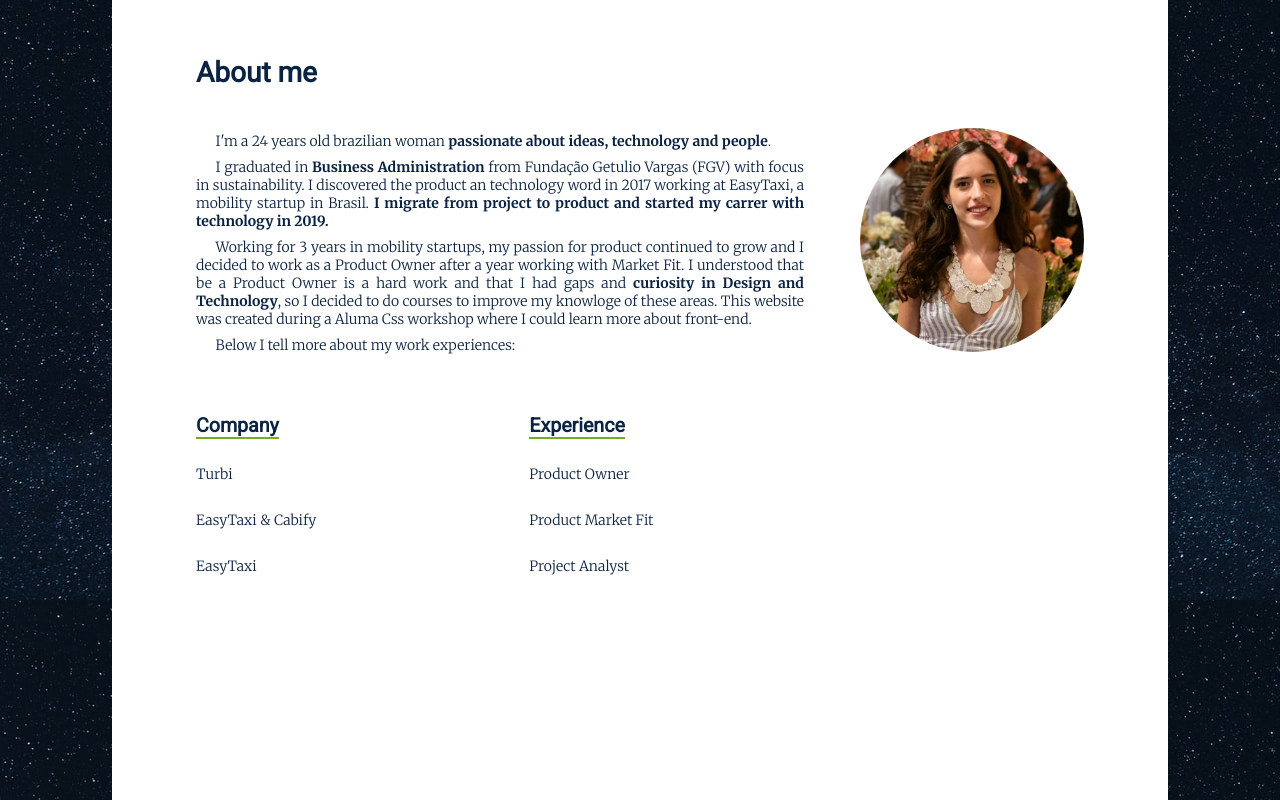
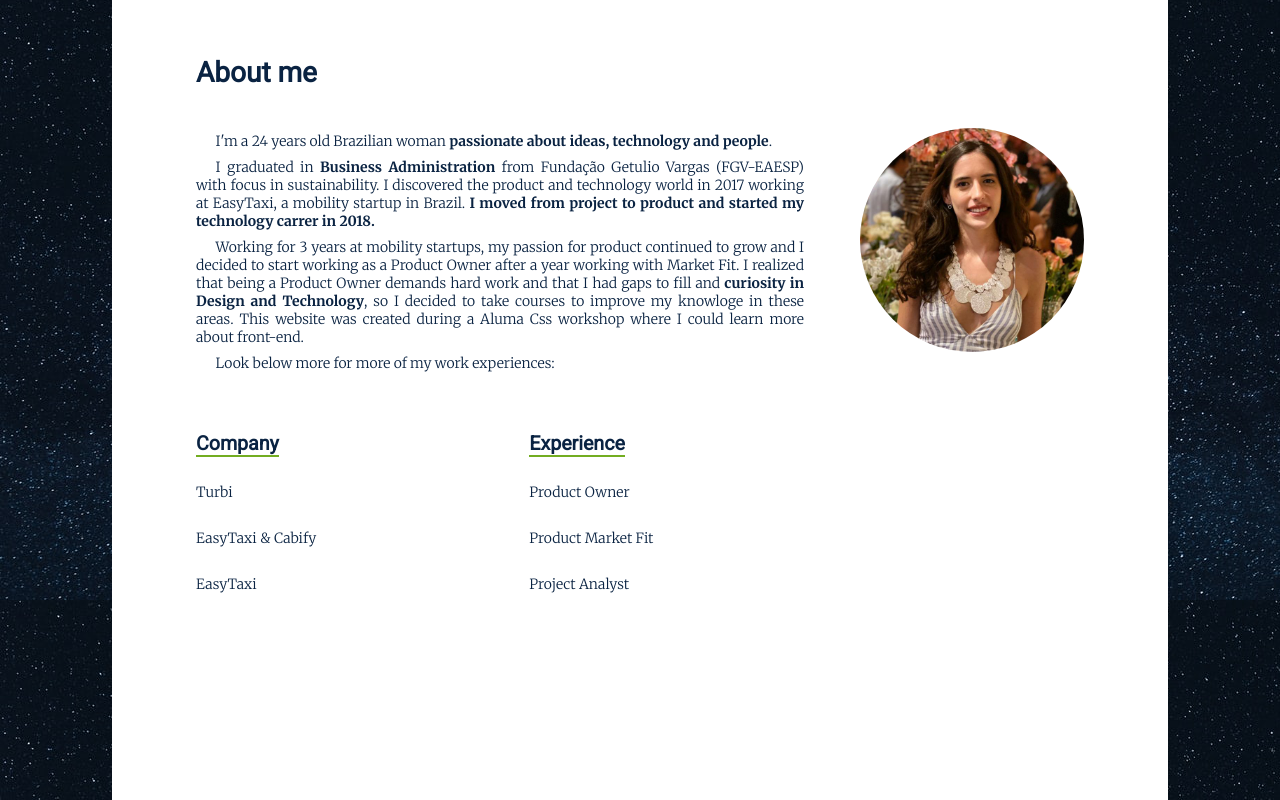
Before and after one commit to juliesarvasi/juliesite, a plain HTML site: page index.html in a window 1280 px wide. Shown: the part 800-1600 px from the top of the page. Drawn offline with Linux system fonts and the light colour scheme.

Commit message:
fixes gramatical mistakes

```diff
--- a/index.html
+++ b/index.html
@@ -42,14 +42,14 @@
     </figure>
     <h1>
     </h1>
-    <p>I'm a 24 years old brazilian woman<b> passionate about ideas, technology and people</b>.
+    <p>I'm a 24 years old Brazilian woman<b> passionate about ideas, technology and people</b>.
     </p>
-    <p>I graduated in <b>Business Administration</b> from Fundação Getulio Vargas (FGV) with focus in sustainability. I discovered the product an technology word in 2017 working at EasyTaxi, a mobility startup in Brasil. <b>I migrate from project to product and started my carrer with technology in 2019.</b>
+    <p>I graduated in <b>Business Administration</b> from Fundação Getulio Vargas (FGV-EAESP) with focus in sustainability. I discovered the product and technology world in 2017 working at EasyTaxi, a mobility startup in Brazil. <b>I moved from project to product and started my technology carrer in 2018.</b>
     </p>
-    <p>Working for 3 years in mobility startups, my passion for product continued to grow and I decided to work as a Product Owner after a year working with Market Fit. I understood that be a Product Owner is a hard work and that I had gaps and <b>curiosity in Design and Technology</b>, so I decided to do courses to improve my knowloge of these areas.
+    <p>Working for 3 years at mobility startups, my passion for product continued to grow and I decided to start working as a Product Owner after a year working with Market Fit. I realized that being a Product Owner demands hard work and that I had gaps to fill and <b>curiosity in Design and Technology</b>, so I decided to take courses to improve my knowloge in these areas.
       This website was created during a Aluma Css workshop where I could learn more about front-end.
     </p>
-    <p> Below I tell more about my work experiences:
+    <p> Look below more for more of my work experiences:
     </p>
     <br>
     <div class="grid">
@@ -125,7 +125,7 @@
           </figure>
           <div class="card-back">
             <ul>
-              <li>Alura Css and Html classes - 2020.</li>
+              <li>Alura Css and Html course - 2020.</li>
               <li>Currently studying Front-end in Alura.</li>
             </ul>
           </div>
```
